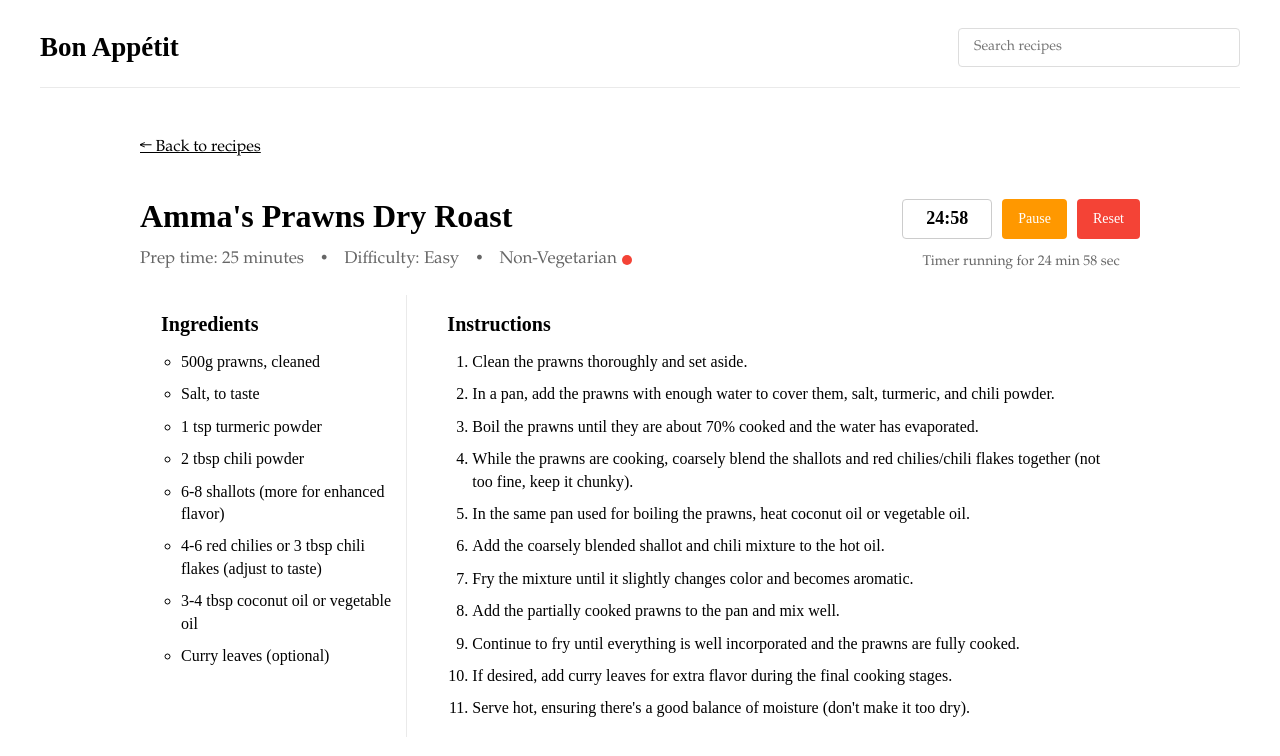
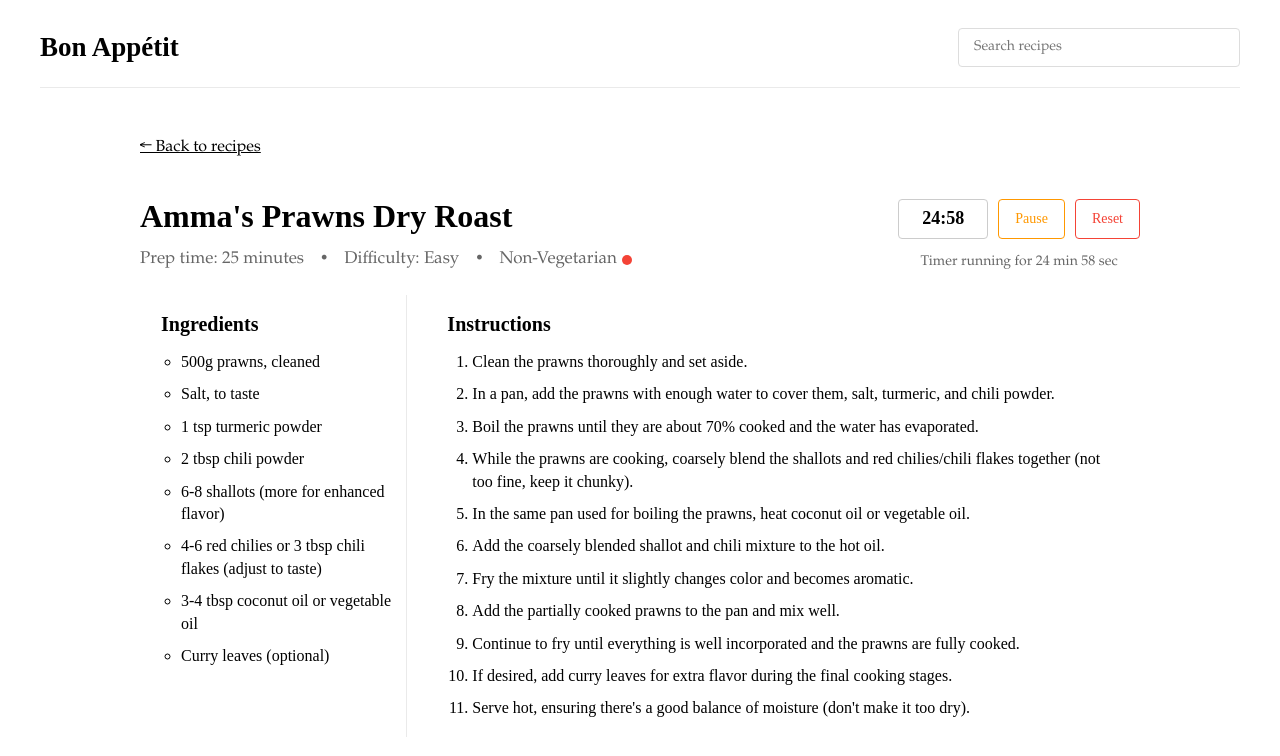
Before and after one commit to vighnesh-radhakrishnan/bon-appetit, a React (Vite) app: page /#/recipe/1 in a window 1280 px wide. Both pictures are taken after a click on the button "Start". Shown: the top 756 px of the page. Built offline with nearby package versions, Linux system fonts and the light colour scheme; a web font is replaced by a local one.

Commit message:
styling chamges

```diff
--- a/src/components/RecipeTimer.jsx
+++ b/src/components/RecipeTimer.jsx
@@ -115,14 +115,14 @@ const RecipeTimer = ({ time }) => {
               style={{
                 padding: "8px 16px",
                 borderRadius: "4px",
-                backgroundColor: minutes === "" ? "#e0e0e0" : "#4CAF50",
-                color: "white",
-                border: "none",
+                backgroundColor: "transparent",
+                color: "#4CAF50",
                 cursor: minutes === "" ? "default" : "pointer",
                 fontSize: "14px",
                 height: "40px",
                 boxSizing: "border-box",
                 fontFamily: "Playwrite US Modern",
+                border: "1px solid #4CAF50",
               }}
             >
               Start
@@ -134,9 +134,9 @@ const RecipeTimer = ({ time }) => {
                 style={{
                   padding: "8px 16px",
                   borderRadius: "4px",
-                  backgroundColor: "#FF9800",
-                  color: "white",
-                  border: "none",
+                  backgroundColor: "transparent",
+                  color: "#FF9800",
+                  border: "1px solid #FF9800",
                   cursor: "pointer",
                   fontSize: "14px",
                   height: "40px",
@@ -151,9 +151,9 @@ const RecipeTimer = ({ time }) => {
                 style={{
                   padding: "8px 16px",
                   borderRadius: "4px",
-                  backgroundColor: "#F44336",
-                  color: "white",
-                  border: "none",
+                  backgroundColor: "transparent",
+                  color: "#F44336",
+                  border: "1px solid #F44336",
                   cursor: "pointer",
                   fontSize: "14px",
                   height: "40px",
```
